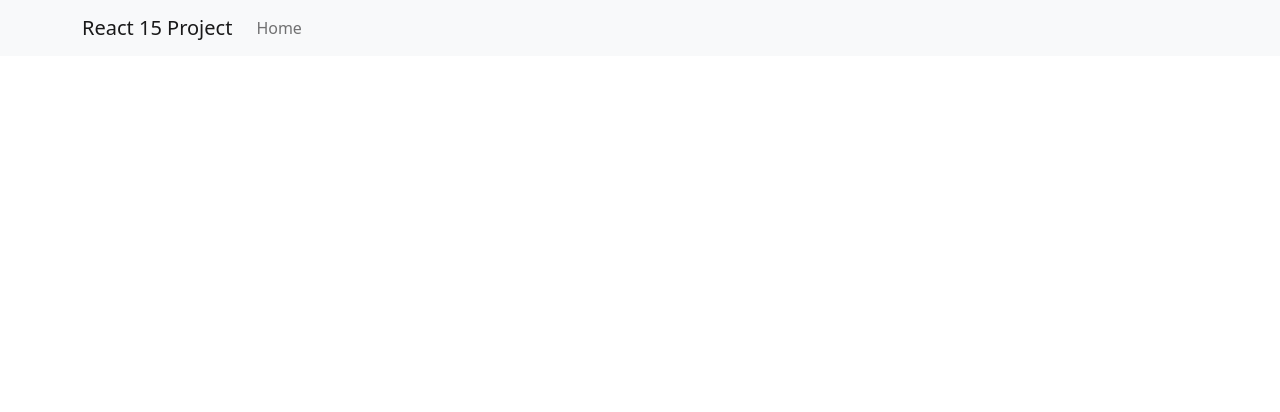
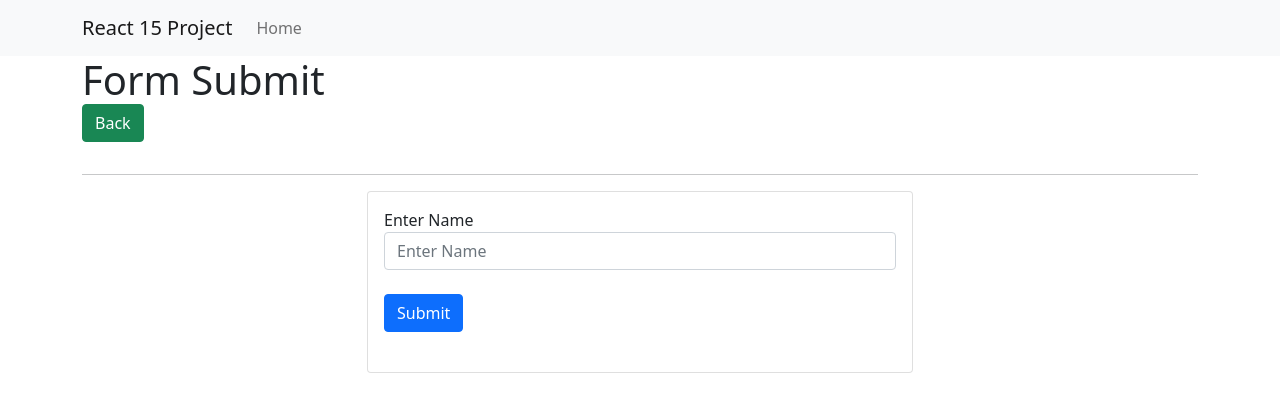
Before and after one commit to nur165024/react-simple-15-project, a React (Create React App) app: page /form/submit in a window 1280 px wide. Shown: the top 412 px of the page. Built offline with nearby package versions, Linux system fonts and the light colour scheme.

Commit message:
form submit

```diff
--- a/src/App.js
+++ b/src/App.js
@@ -13,6 +13,7 @@ import {
   Route
 } from "react-router-dom";
 import LoremText from './Component/LoremText/LoremText';
+import FormSubmit from './Component/FormSubmit/FormSubmit';
 
 function App() {
   return (
@@ -47,6 +48,9 @@ function App() {
           <Route path="/lorem/text/count">
             <LoremText></LoremText>
           </Route>
+          <Route path="/form/submit">
+            <FormSubmit></FormSubmit>
+          </Route>
         </Switch>
       </div>
     </Router>
--- /dev/null
+++ b/src/Component/FormSubmit/FormSubmit.js
@@ -0,0 +1,123 @@
+import React, { useEffect, useState } from 'react';
+import { Link } from 'react-router-dom';
+import { FaEdit, FaTrash } from "react-icons/fa";
+
+const getLocalStoreage =() => {
+    let list = localStorage.getItem('list');
+    if (list) {
+        return (list = JSON.parse(localStorage.getItem('list')));
+    }else{
+        return [];
+    }
+}
+
+const FormSubmit = () => {
+    const [name,setName] = useState('');
+    const [formData,setFormData] = useState(getLocalStoreage());
+    const [errorMessage,setErrorMessage] = useState({error: false, mag: '', type: ''});
+    const [isEditId,setIsEditId] = useState(null);
+
+    const handleSubmit = (e) => {
+        e.preventDefault();
+        if (!name) {
+            setErrorMessage({error: true, mag: 'your value is Empty', type: 'danger'});
+        }else if(name && isEditId) {
+            setFormData(
+                formData.map((items) => {
+                    if (items.id === isEditId) {
+                        return {...items, title : name}
+                    }
+                    return items;
+                })
+            )
+            setName('');
+            setIsEditId(null);
+            setErrorMessage({error: true, mag: 'Updated Successfully!', type: 'success'});
+        }else {
+            const itemData = {
+                id : new Date().getTime().toString(),
+                title : name
+            }
+            setFormData([...formData,itemData]);
+            setName('');
+            setErrorMessage({error: true, mag: 'Submited Successfully!', type: 'success'});
+        }
+    }
+
+    const clickCloseButton = () => {
+        setErrorMessage({error: false, mag: '', type: ''});
+    }
+
+    const editItem = (id) => {
+        const findItem = formData.find((data) => data.id === id);
+        setName(findItem.title);
+        setIsEditId(id);
+    }
+
+    const deleteItem = (id) => {
+        const findItem = formData.filter((data) => data.id !== id);
+        setFormData(findItem);
+        setErrorMessage({error: true, mag: 'Deleted Successfully!', type: 'danger'});
+    }
+
+    useEffect(() => {
+        localStorage.setItem('list',JSON.stringify(formData))
+    },[formData])
+
+    return (
+        <section>
+            <div className="container">
+                <div className="row">
+                    <div className="col-md-12">
+                        <h1>Form Submit</h1>
+                        <Link className="btn btn-success mb-3" to="/">Back</Link>
+                    </div>
+                </div>
+                <hr />
+                <div className="row justify-content-center">
+                    <div className="col-md-6">
+                        {
+                            errorMessage.error &&
+                            <div className={`alert alert-${errorMessage.type} alert-dismissible fade show`} role="alert">
+                                <strong>{errorMessage.mag}</strong>
+                                <button onClick={clickCloseButton} style={{ position: 'absolute',top: '15%',right: '0' }} type="button" className="close btn" data-dismiss="alert" aria-label="Close">
+                                    <span aria-hidden="true">&times;</span>
+                                </button>
+                            </div>
+                        }
+
+                        <div className="card">
+                            <div className="card-body">
+                                <div>
+                                    <form onSubmit={handleSubmit}>
+                                        <div className="form-group">
+                                            <label htmlFor="name">Enter Name</label>
+                                            <input type="text" className="form-control" name="name" id="name" placeholder="Enter Name" value={name} onChange={(e) => setName(e.target.value)} />
+                                        </div>
+                                        <br />
+                                        <button type="submit" className="btn btn-primary">Submit</button>
+                                    </form>
+                                </div>
+                                <div className="form-data my-4">
+                                    {
+                                        formData.map((items) =>
+                                            <p className="text-capitalize font-weight-bold">
+                                                <span>{items.title}</span>
+                                                <strong>
+                                                    <button onClick={() => editItem(items.id)} className="btn btn-sm btn-outline-success m-2"><FaEdit /></button>
+                                                    <button onClick={() => deleteItem(items.id)} className="btn btn-sm btn-outline-danger m-2"><FaTrash /></button>
+                                                </strong>
+                                            </p>
+                                        )
+                                    }
+                                </div>
+                            </div>
+                        </div>
+                    </div>
+                </div>
+            </div>
+        </section>
+    );
+};
+
+export default FormSubmit;
--- a/src/Component/Home/Home.js
+++ b/src/Component/Home/Home.js
@@ -6,6 +6,7 @@ import question from '../../images/question.png';
 import ourMenu from '../../images/ourMenu.png';
 import expreience from '../../images/expreience.png';
 import lorem_text from '../../images/lorem_text.png';
+import form_submit from '../../images/form_submit.png';
 
 const Home = () => {
     return (
@@ -78,6 +79,15 @@ const Home = () => {
                             </div>
                         </div>
                     </div>
+                    <div className="col-md-4 mb-4">
+                        <div className="card">
+                            <img className="card-img-top" height="220" src={form_submit} alt="" />
+                            <div className="card-body">
+                                <Link to='/form/submit'><h5 className="card-title mb-4">Form Submit</h5></Link>
+                                <Link to="/form/submit" className="btn btn-primary">View</Link>
+                            </div>
+                        </div>
+                    </div>
                 </div>
             </div>
         </section>
--- a/src/Component/LoremText/LoremText.js
+++ b/src/Component/LoremText/LoremText.js
@@ -26,7 +26,8 @@ const LoremText = () => {
                         <h1>Lorem Text Count</h1>
                         <Link className="btn btn-success mb-3" to="/">Back</Link>
                     </div>
-                </div>
+                </div>3
+                <hr />
                 <div className="row justify-content-center">
                     <div className="col-md-8 text-center">
                         <h3>Text Count Number</h3>
```
Also changed, not shown: src/images/form_submit.png (added).
